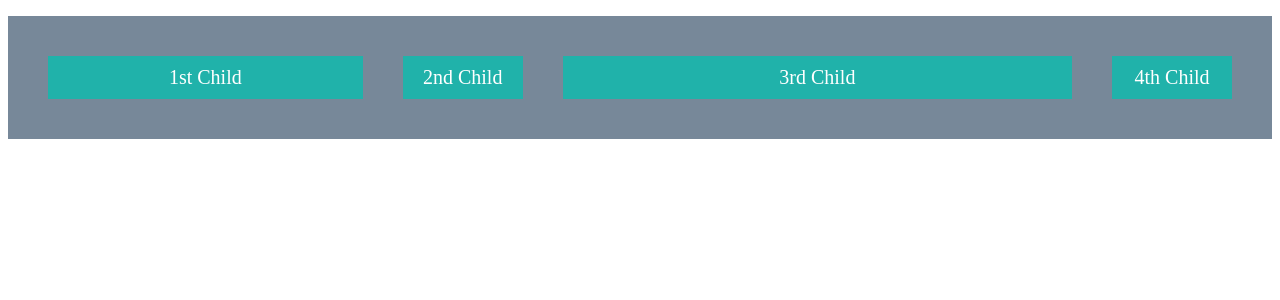
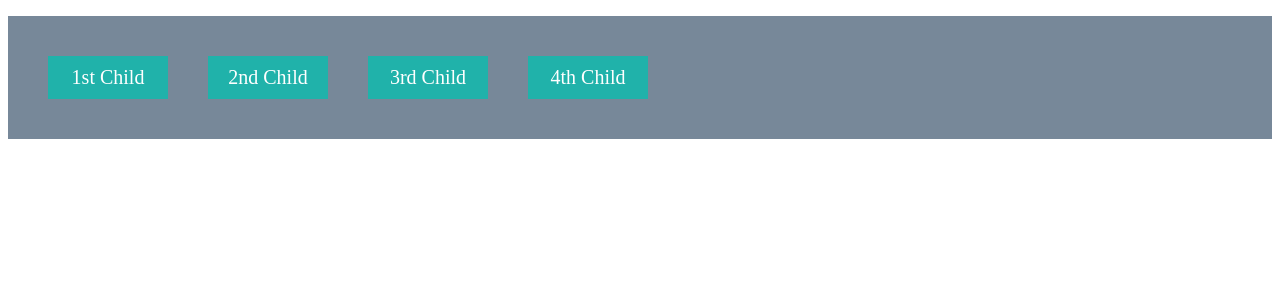
Before and after one commit to joepasss/sass_study, a React (Create React App) app in the folder flexbox/: page / in a window 1280 px wide. Shown: the top 300 px of the page. Built offline with nearby package versions, Linux system fonts and the light colour scheme.

Commit message:
flex shrink

```diff
--- a/flexbox/src/index.scss
+++ b/flexbox/src/index.scss
@@ -3,7 +3,6 @@ ul {
   background-color: lightslategray;
   padding: 20px;
   // height: 600px;
-  flex-wrap: wrap;
 
   /* display: inline-flex; */ /* it acts as though it is inline, but for a flex container */
 
@@ -56,12 +55,19 @@ ul {
     // }
 
     /*-*-*-*-*-*-*-*-*-*-----(2)Flex GROW-----*-*-*-*-*-*-*-*-*-*/
-    /* Flex Grow (Default => 0) */
+    /* Flex Grow (Default => 0 => off) */
+    // &:first-child {
+    //   flex-grow: 1;
+    // }
+    // &:nth-child(3) {
+    //   flex-grow: 2;
+    // }
+
+    /*-*-*-*-*-*-*-*-*-*-----(3)Flex SHRINK-----*-*-*-*-*-*-*-*-*-*/
+    /* Flex Grow (Default => 1 => on) */
+
     &:first-child {
-      flex-grow: 1;
-    }
-    &:nth-child(3) {
-      flex-grow: 2;
+      flex-shrink: 0;
     }
   }
 }
```
